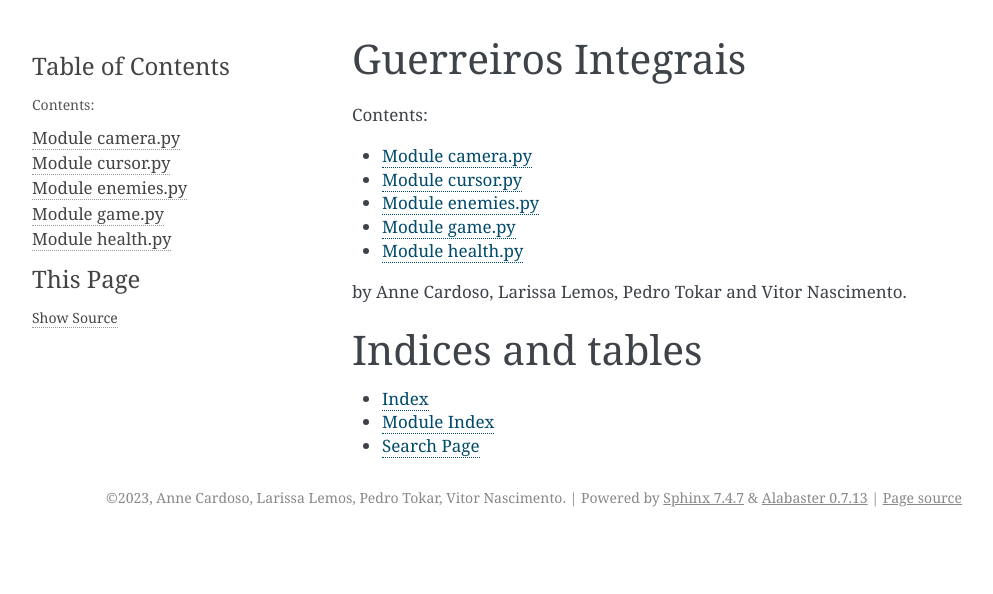
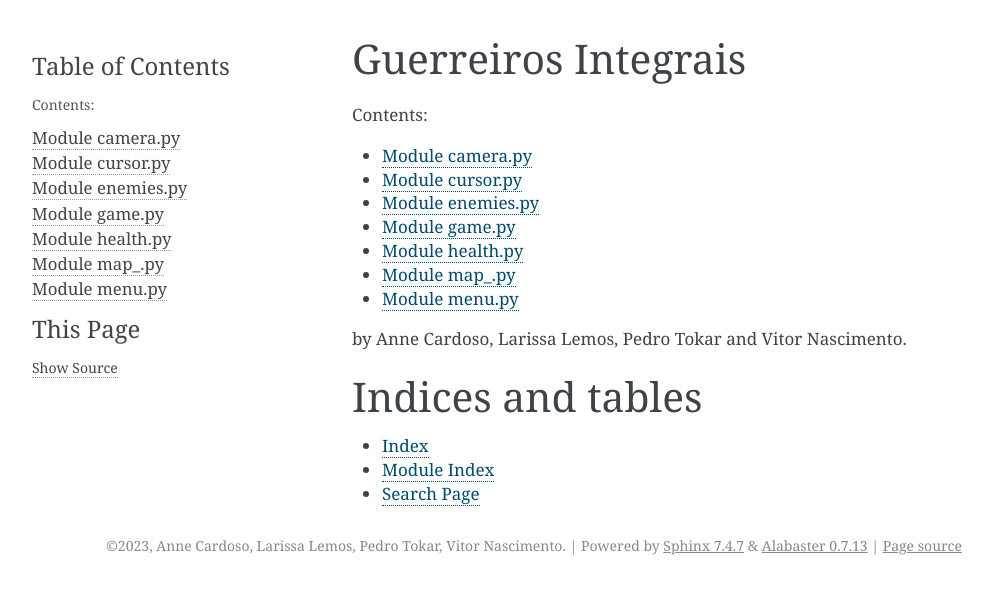
Before and after one commit to vitor-n/trabalho-lp-a2, a Sphinx documentation site: the page built from docs/source/index.rst, in a window 1280 px wide. Shown: the top 594 px of the page, without its empty margins (148-1141 px from the left). Built offline with Sphinx 7.4.7, drawn with Linux system fonts in a browser that asks for light colours.

Commit message:
Add more modules to sphinx documentation

```diff
--- a/docs/source/index.rst
+++ b/docs/source/index.rst
@@ -15,6 +15,8 @@ Guerreiros Integrais
    enemies_doc
    game_doc
    health_doc
+   map_doc
+   menu_doc
 
 by Anne Cardoso, Larissa Lemos, Pedro Tokar and Vitor Nascimento.
 
--- /dev/null
+++ b/docs/source/map_doc.rst
@@ -0,0 +1,6 @@
+.. _map_doc:
+
+Module map_.py
+==========================
+.. automodule:: src.map_
+   :members:
--- /dev/null
+++ b/docs/source/menu_doc.rst
@@ -0,0 +1,6 @@
+.. _menu_doc:
+
+Module menu.py
+==========================
+.. automodule:: src.menu
+   :members:
```
Also changed, not shown: 2 other files.
